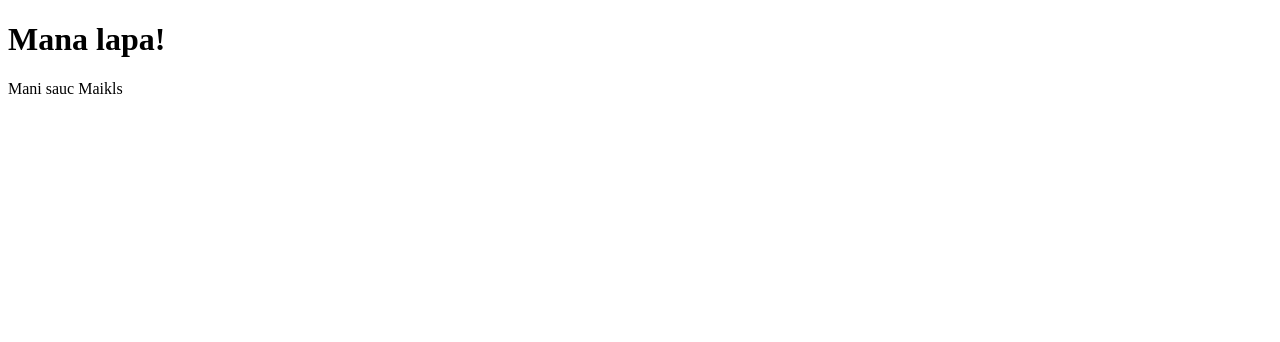
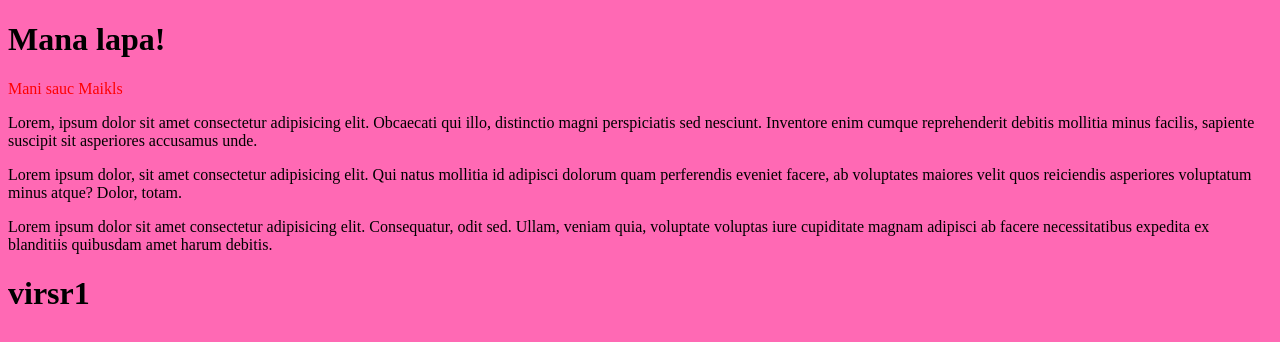
Before and after one commit to mdbeginskis/HTML_IntroDP2-1, a plain HTML site: page index.html in a window 1280 px wide. Drawn offline with Linux system fonts and the light colour scheme.

Commit message:
CSS UN HTML

```diff
--- /dev/null
+++ b/css/box.css
@@ -0,0 +1,7 @@
+p {
+    width: 300px;
+    padding: 5px;
+    background-color: bisque;
+    Border: 20px solid blue;
+    margin: 20px;
+}
--- /dev/null
+++ b/css/style.css
@@ -0,0 +1,3 @@
+body {
+    background-color: hotpink;
+}
--- a/index.html
+++ b/index.html
@@ -4,10 +4,20 @@
     <meta charset="UTF-8">
     <meta name="viewport" content="width=device-width, initial-scale=1.0">
     <title>Document</title>
+<link rel="stylesheet" type="text/css" href="css/style.css">
+<style>
+    p   {
+    }
+        color: aquamarine;
+
+</style>
 </head>
 <body>
     <h1>Mana lapa!</h1>
-    <p>Mani sauc Maikls</p>
-
+    <p  style="color: red;">Mani sauc Maikls</p>
+    <p>Lorem, ipsum dolor sit amet consectetur adipisicing elit. Obcaecati qui illo, distinctio magni perspiciatis sed nesciunt. Inventore enim cumque reprehenderit debitis mollitia minus facilis, sapiente suscipit sit asperiores accusamus unde.</p>
+    <p>Lorem ipsum dolor, sit amet consectetur adipisicing elit. Qui natus mollitia id adipisci dolorum quam perferendis eveniet facere, ab voluptates maiores velit quos reiciendis asperiores voluptatum minus atque? Dolor, totam.</p>
+    <p class="article">Lorem ipsum dolor sit amet consectetur adipisicing elit. Consequatur, odit sed. Ullam, veniam quia, voluptate voluptas iure cupiditate magnam adipisci ab facere necessitatibus expedita ex blanditiis quibusdam amet harum debitis.</p>
+    <h1>virsr1</h1>
 </body>
 </html>
```
Also changed, not shown: box-model.html (added, +18 -0 lines).
